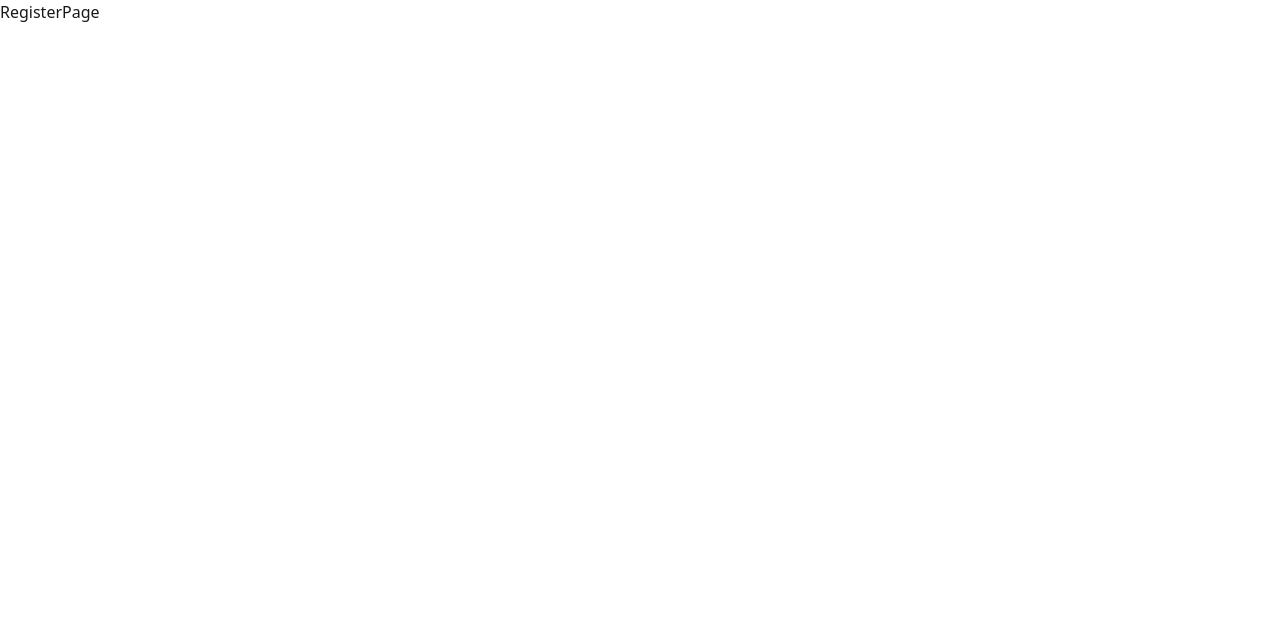
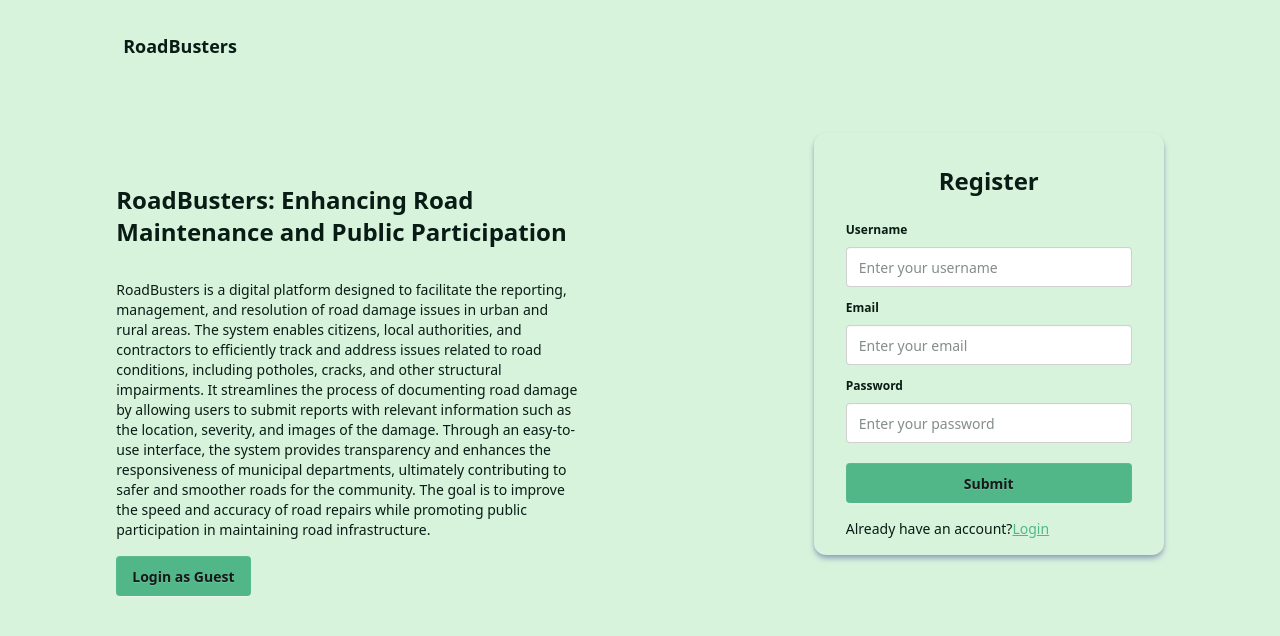
Before and after one commit to Secuzi/road-damage-issuing-system, a React (Vite) app in the folder client/: page /auth/register in a window 1280 px wide. Shown: the top 636 px of the page. Built offline with nearby package versions, Linux system fonts and the light colour scheme; no server answers.

Commit message:
feat: Added ui for login and register page

```diff
--- /dev/null
+++ b/client/src/components/Button.jsx
@@ -0,0 +1,9 @@
+import React from 'react'
+
+export default function Button({text, className}) {
+    return (
+        <button className={`btn border-none accent-color ${className}`}>
+            {text}
+        </button>
+    )
+}
--- /dev/null
+++ b/client/src/components/Checkbox.jsx
@@ -0,0 +1,16 @@
+import React from 'react'
+
+export default function Checkbox() {
+    return (
+        <fieldset className="fieldset ">
+            <label className="label text-font-color">
+                <input
+                    type="checkbox"
+                    defaultChecked
+                    className="checkbox  text-font-color"
+                />
+                Remember me
+            </label>
+        </fieldset>
+    )
+}
--- /dev/null
+++ b/client/src/components/Header.jsx
@@ -0,0 +1,10 @@
+import React from 'react'
+
+export default function Header({children}) {
+    return (
+        <header className="flex flex-row justify-around itnems-center p-8">
+            <h2 className="flex-[.2] text-lg font-bold">RoadBusters</h2>
+            <nav className="flex-[.5]">{children}</nav>
+        </header>
+    )
+}
--- /dev/null
+++ b/client/src/components/Introduction.jsx
@@ -0,0 +1,29 @@
+import React from 'react'
+import Button from './Button'
+
+export default function Introduction() {
+    return (
+        <div className="flex-[.5] mt-15">
+            <h2 className="text-2xl font-bold my-8">
+                RoadBusters: Enhancing Road Maintenance and Public Participation
+            </h2>
+            <p className="text-sm my-4">
+                RoadBusters is a digital platform designed to facilitate the
+                reporting, management, and resolution of road damage issues in
+                urban and rural areas. The system enables citizens, local
+                authorities, and contractors to efficiently track and address
+                issues related to road conditions, including potholes, cracks,
+                and other structural impairments. It streamlines the process of
+                documenting road damage by allowing users to submit reports with
+                relevant information such as the location, severity, and images
+                of the damage. Through an easy-to-use interface, the system
+                provides transparency and enhances the responsiveness of
+                municipal departments, ultimately contributing to safer and
+                smoother roads for the community. The goal is to improve the
+                speed and accuracy of road repairs while promoting public
+                participation in maintaining road infrastructure.
+            </p>
+            <Button text="Login as Guest" />
+        </div>
+    )
+}
--- /dev/null
+++ b/client/src/components/TextField.jsx
@@ -0,0 +1,14 @@
+import React from 'react'
+
+export default function TextField({name, label, type, placeholder}) {
+    return (
+        <fieldset className="fieldset bg-transparent text-font-color">
+            <legend className="fieldset-legend text-font-color">{label}</legend>
+            <input
+                type="text"
+                className="input bg-white"
+                placeholder={placeholder}
+            />
+        </fieldset>
+    )
+}
--- a/client/src/index.css
+++ b/client/src/index.css
@@ -1,2 +1,30 @@
-@import "tailwindcss";
+@import 'tailwindcss';
 @plugin "daisyui";
+
+:root {
+    --font-color: #081c15;
+    --bg-color: #d8f3dc;
+    --accent-color: #52b788;
+}
+
+@layer utilities {
+    .bg-bg-color {
+        background-color: var(--bg-color);
+    }
+    .text-font-color {
+        color: var(--font-color);
+    }
+
+    .text-accent-color {
+        color: var(--accent-color);
+    }
+
+    .accent-color {
+        background-color: var(--accent-color);
+    }
+
+    .shadow-accent-color {
+        box-shadow: 0 4px 6px rgba(0, 0, 0, 0.1), 0 1px 3px rgba(0, 0, 0, 0.08),
+            0 0 10px var(--accent-color);
+    }
+}
--- /dev/null
+++ b/client/src/layouts/AuthLayout.jsx
@@ -0,0 +1,16 @@
+import React from 'react'
+import {Outlet} from 'react-router-dom'
+import Header from '../components/Header'
+import Introduction from '../components/Introduction'
+
+export default function AuthLayout() {
+    return (
+        <div className="h-screen flex flex-col bg-bg-color text-font-color">
+            <Header />
+            <div className="flex flex-row justify-around items-center">
+                <Introduction />
+                <Outlet />
+            </div>
+        </div>
+    )
+}
--- a/client/src/pages/LoginPage.jsx
+++ b/client/src/pages/LoginPage.jsx
@@ -1,5 +1,35 @@
 import React from 'react'
+import TextField from '../components/TextField'
+import Button from '../components/Button'
+import {Link} from 'react-router-dom'
+import Checkbox from '../components/Checkbox'
 
 export default function LoginPage() {
-    return <div>LoginPage</div>
+    return (
+        <form className="w-[350px] flex flex-col item py-4 px-8 rounded-xl shadow-md shadow-slate-400 text-font-color">
+            <h2 className="my-4 text-2xl font-bold text-center">Login</h2>
+            <TextField
+                name="email"
+                label="Email"
+                type="email"
+                placeholder="Enter your email"
+            />
+            <TextField
+                name="password"
+                label="Password"
+                type="password"
+                placeholder="Enter your password"
+            />
+            <Checkbox />
+            <Button text="Submit" className="my-4" />
+            <p className="text-sm">
+                Don't have an account?
+                <Link
+                    to="/auth/register"
+                    className="text-accent-color underline text-accent-color">
+                    Register
+                </Link>
+            </p>
+        </form>
+    )
 }
--- a/client/src/pages/RegisterPage.jsx
+++ b/client/src/pages/RegisterPage.jsx
@@ -1,5 +1,40 @@
 import React from 'react'
+import {Link} from 'react-router-dom'
+import TextField from '../components/TextField'
+import Button from '../components/Button'
 
-export default function RegisterPage() {
-    return <div>RegisterPage</div>
+export default function () {
+    return (
+        <form className="w-[350px] flex flex-col item py-4 px-8 rounded-xl shadow-md shadow-slate-400 text-font-color">
+            <h2 className="my-4 text-2xl font-bold text-center">Register</h2>
+            <TextField
+                name="username"
+                label="Username"
+                type="text"
+                placeholder="Enter your username"
+            />
+            <TextField
+                name="email"
+                label="Email"
+                type="email"
+                placeholder="Enter your email"
+            />
+            <TextField
+                name="password"
+                label="Password"
+                type="password"
+                placeholder="Enter your password"
+            />
+            <Button text="Submit" className="my-4" />
+            <p className="text-sm">
+                Already have an account?
+                <Link
+                    to="/auth/login"
+                    className="text-accent-color underline text-accent-color
+                    ">
+                    Login
+                </Link>
+            </p>
+        </form>
+    )
 }
--- a/client/src/routes/AuthRoute.jsx
+++ b/client/src/routes/AuthRoute.jsx
@@ -1,9 +1,10 @@
 import React from 'react'
-import {Navigate, Outlet} from 'react-router-dom'
+import {Navigate} from 'react-router-dom'
 import {useAppContentContext} from '../utils/context'
+import AuthLayout from '../layouts/AuthLayout'
 
 export default function AuthRoute() {
     const {isLoggedIn} = useAppContentContext()
 
-    return !isLoggedIn ? <Outlet /> : <Navigate to="/auth/login" />
+    return !isLoggedIn ? <AuthLayout /> : <Navigate to="/auth/login" />
 }
```
